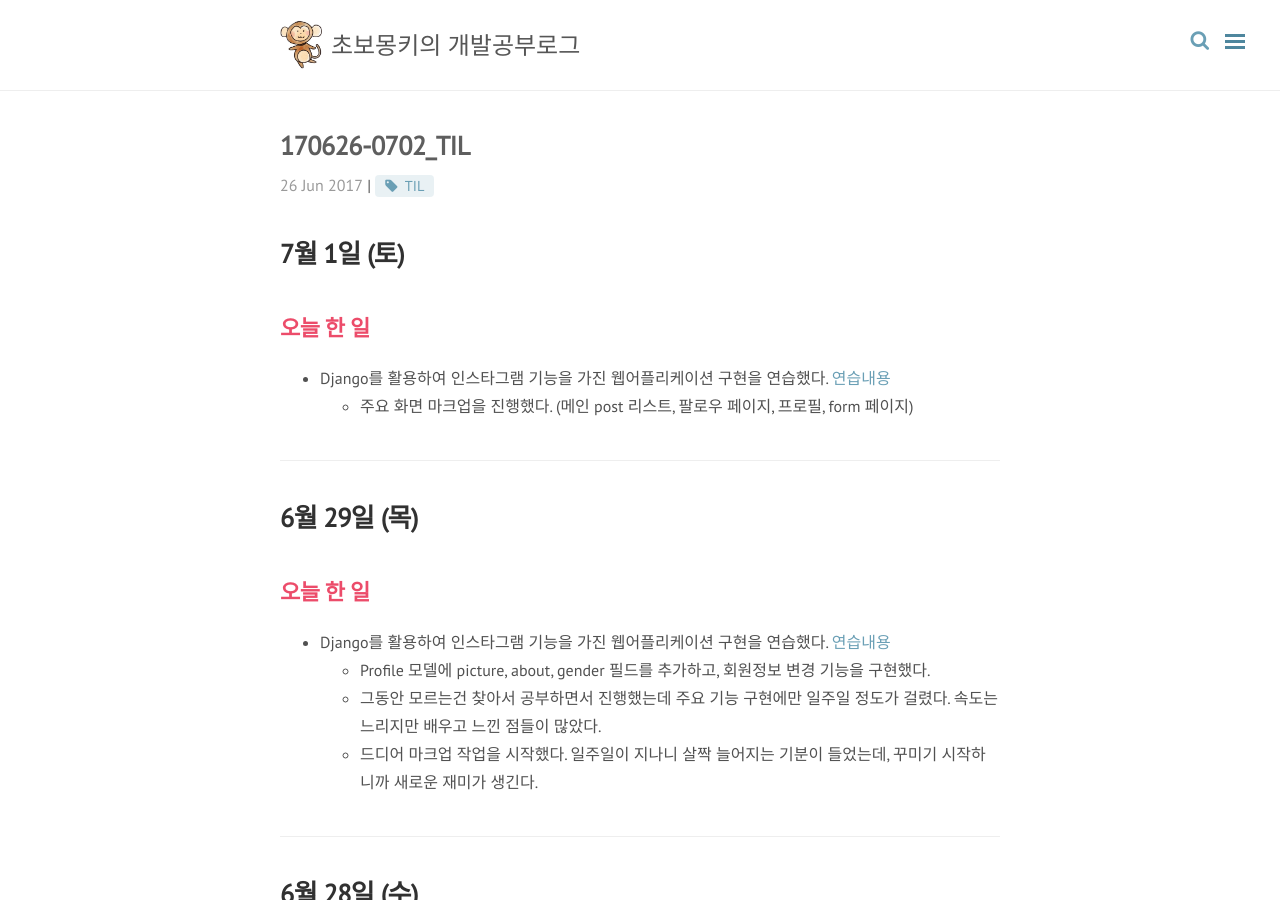
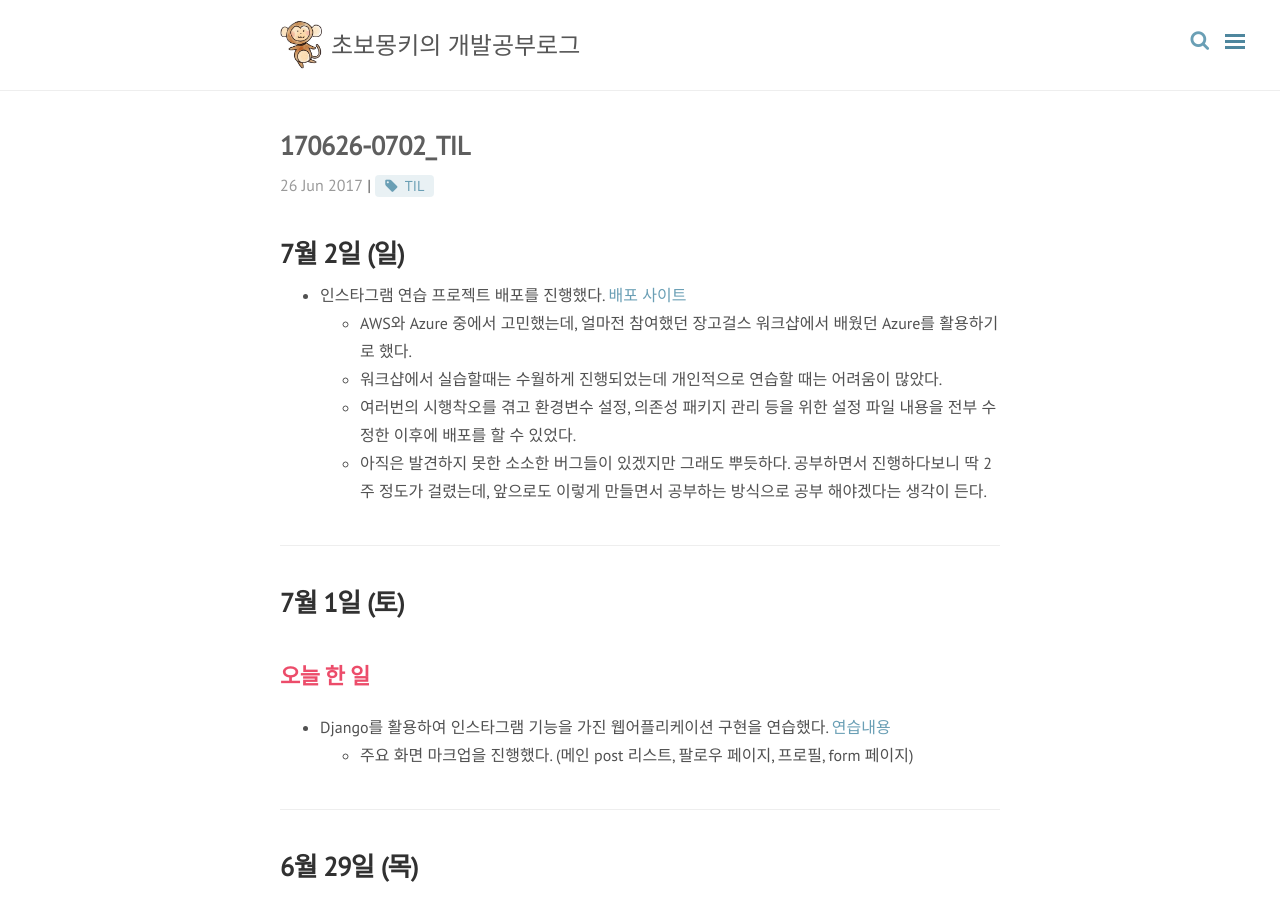
Before and after one commit to wayhome25/wayhome25.github.io, a Jekyll site: the page built from _posts/TIL(Today I Learned)/2017-06-26-07-02-TIL.md, in a window 1280 px wide and 900 px high. Built offline with Jekyll 4.4.1, drawn with Linux system fonts in a browser that asks for light colours; nearby versions of some CDN libraries; comment, search, counter and statistics services are not loaded.

Commit message:
add blog post

```diff
--- a/_posts/TIL(Today I Learned)/2017-06-26-07-02-TIL.md
+++ b/_posts/TIL(Today I Learned)/2017-06-26-07-02-TIL.md
@@ -5,6 +5,15 @@ category: TIL (Today I Learned)
 permalink: /til/:year/:month/:day/:title/
 tags: [TIL]
 comments: true
+---
+
+# 7월 2일 (일)
+- 인스타그램 연습 프로젝트 배포를 진행했다. [배포 사이트](http://instagram-practice.tk/post/)
+  - AWS와 Azure 중에서 고민했는데, 얼마전 참여했던 장고걸스 워크샵에서 배웠던 Azure를 활용하기로 했다.
+  - 워크샵에서 실습할때는 수월하게 진행되었는데 개인적으로 연습할 때는 어려움이 많았다.
+  - 여러번의 시행착오를 겪고 환경변수 설정, 의존성 패키지 관리 등을 위한 설정 파일 내용을 전부 수정한 이후에 배포를 할 수 있었다.
+  - 아직은 발견하지 못한 소소한 버그들이 있겠지만 그래도 뿌듯하다. 공부하면서 진행하다보니 딱 2주 정도가 걸렸는데, 앞으로도 이렇게 만들면서 공부하는 방식으로 공부 해야겠다는 생각이 든다.
+
 ---
 
 # 7월 1일 (토)
```
